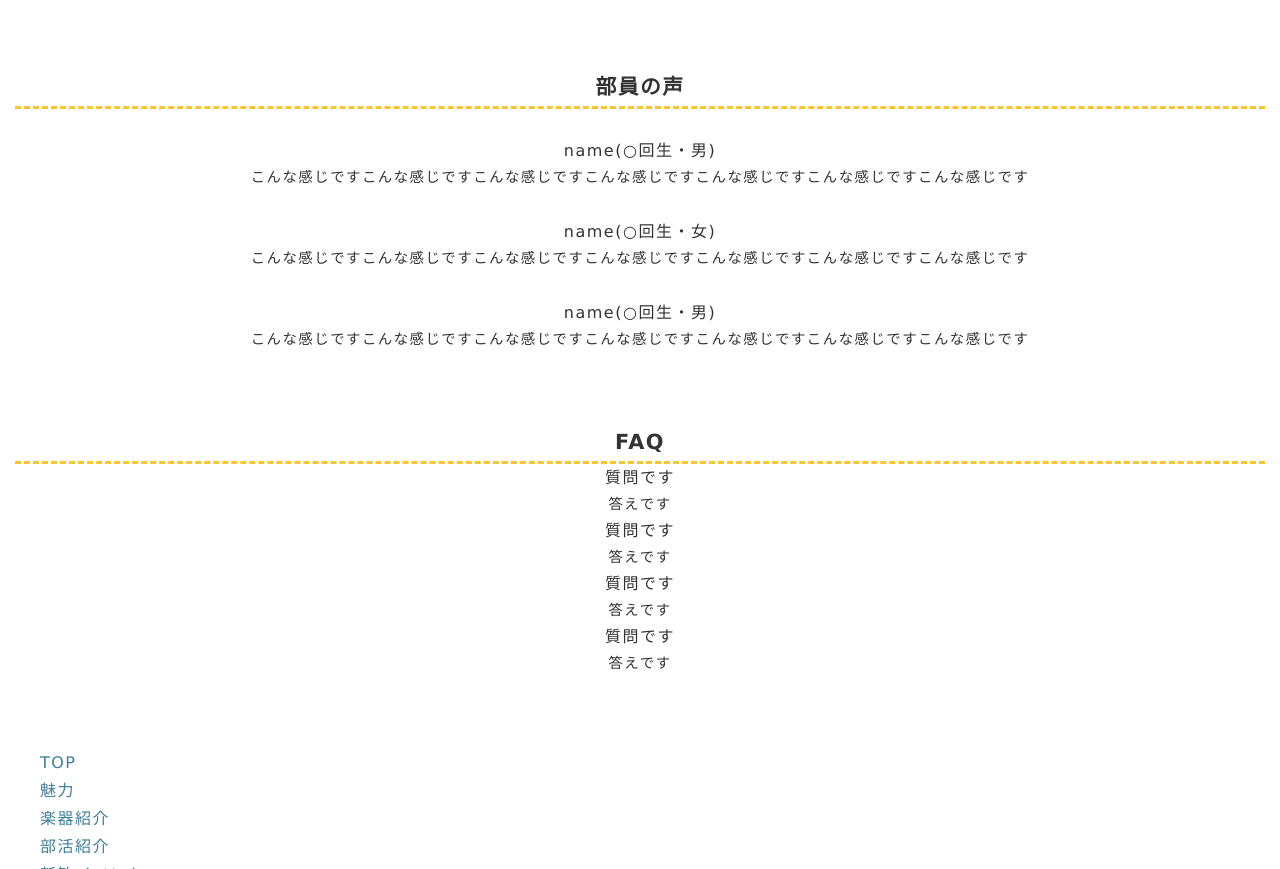
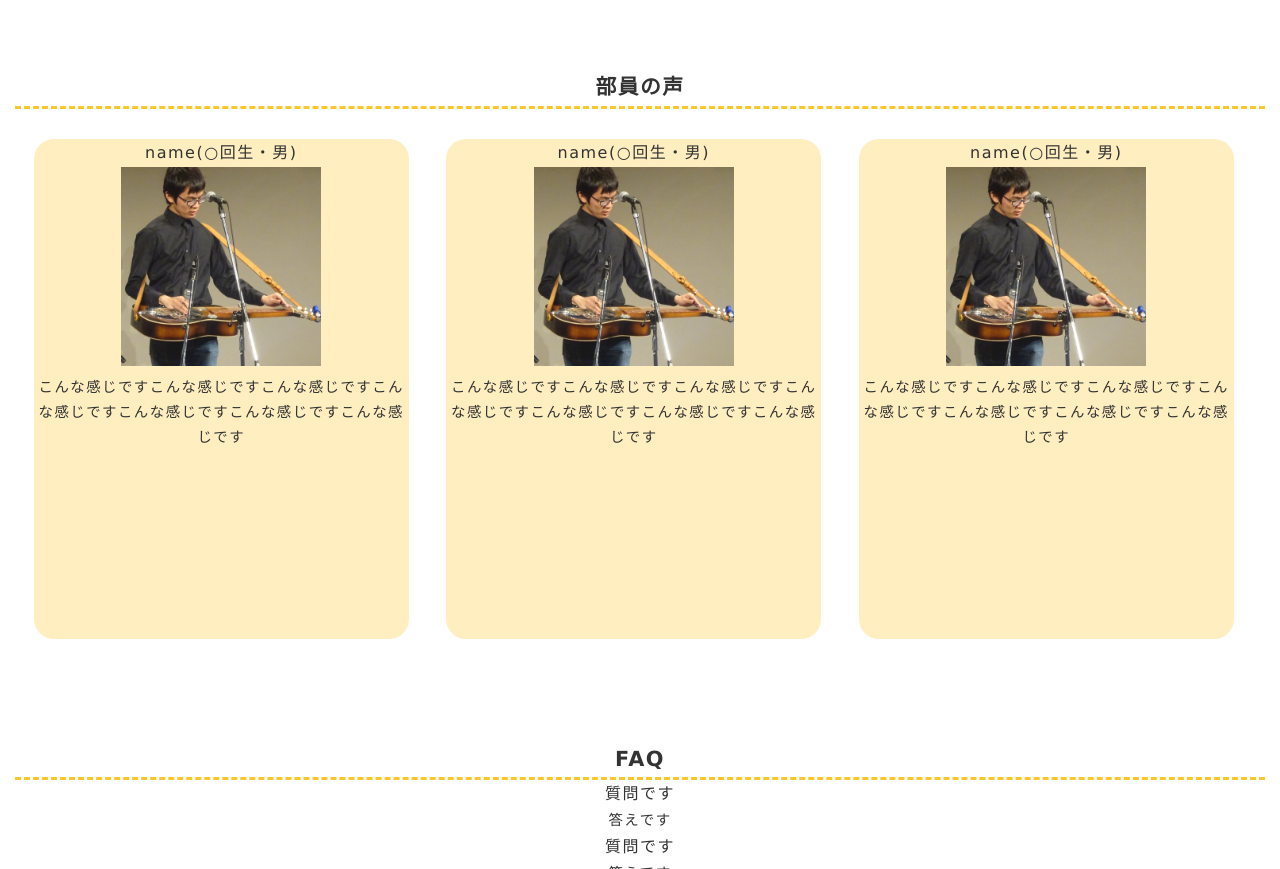
Before and after one commit to eagle-tale/eagle-tale.io, a plain HTML site: page index.html in a window 1280 px wide. Shown: the part 5327-6196 px from the top of the page. Drawn offline with Linux system fonts and the light colour scheme; a web font is replaced by a local one.

Commit message:
Add scaffold of interviews section.

```diff
--- a/index.html
+++ b/index.html
@@ -215,18 +215,18 @@
 		<div class="container">
 			<h2>部員の声</h2>
 			<div class="interview-block">
-				<img src="" alt="">
 				<h3>name(○回生・男)</h3>
+				<img src="img/dobro.jpg" alt="member1">
 				<p>こんな感じですこんな感じですこんな感じですこんな感じですこんな感じですこんな感じですこんな感じです</p>
 			</div>
 			<div class="interview-block">
-				<img src="" alt="">
-				<h3>name(○回生・女)</h3>
+				<h3>name(○回生・男)</h3>
+				<img src="img/dobro.jpg" alt="member2">
 				<p>こんな感じですこんな感じですこんな感じですこんな感じですこんな感じですこんな感じですこんな感じです</p>
 			</div>
 			<div class="interview-block">
-				<img src="" alt="">
 				<h3>name(○回生・男)</h3>
+				<img src="img/dobro.jpg" alt="member3">
 				<p>こんな感じですこんな感じですこんな感じですこんな感じですこんな感じですこんな感じですこんな感じです</p>
 			</div>
 		</div>
--- a/sass/styles.scss
+++ b/sass/styles.scss
@@ -404,8 +404,6 @@ section {
 }
 
 .events {
-
-
 	.event {
 		margin: 20px auto;
 		padding: 10px 0;
@@ -429,3 +427,18 @@ section {
 		}
 	}
 }
+
+.interviews {
+	.interview-block {
+		border-radius: $content-border-radius;
+		background-color: $palette-amemins-100;
+		margin: 30px 1.5%;
+		float: left;
+		width: 30%;
+		height: 500px;
+		img {
+			width: 200px;
+		}
+	}
+	@include clearfix;
+}
```
Also changed, not shown: css/styles.css, 1 other file.
